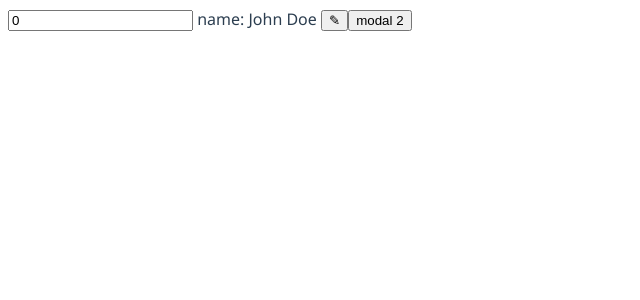
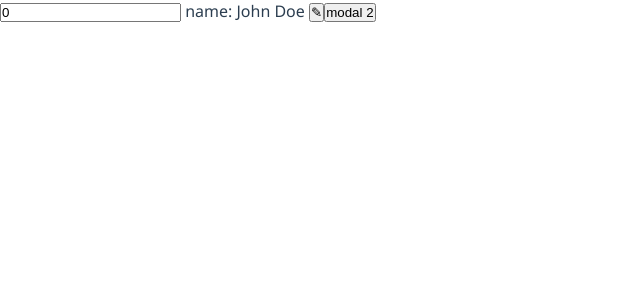
Before and after one commit to desislavsd/vue-issue, a Vue app: page / in a window 1280 px wide. Shown: the top 300 px of the page, without its empty margins (0-640 px from the left). Built offline with nearby package versions, Linux system fonts and the light colour scheme.

Commit message:
fixed .rejectLast; fixed toast css; v0.0.10

```diff
--- a/package.json
+++ b/package.json
@@ -11,7 +11,7 @@
     "*.js",
     "*.md"
   ],
-  "version": "0.0.9",
+  "version": "0.0.10",
   "license": "MIT",
   "private": false,
   "repository": {
--- a/src/App.vue
+++ b/src/App.vue
@@ -56,4 +56,8 @@
 	-webkit-font-smoothing: antialiased;
 	-moz-osx-font-smoothing: grayscale;
 	color: #2c3e50;
+*
+	padding 0
+	margin 0
+	box-sizing border-box
 </style>
--- a/src/plugins/issue/toast/toast.vue
+++ b/src/plugins/issue/toast/toast.vue
@@ -50,6 +50,9 @@
         border-radius 3px
         cursor default
         min-width 7em
+        min-height 2em
+        line-height 0
+        justify-content space-between
         &.toast-info
             background #58a6ca
         &.toast-done
```
Also changed, not shown: src/plugins/issue/Issue.js.
